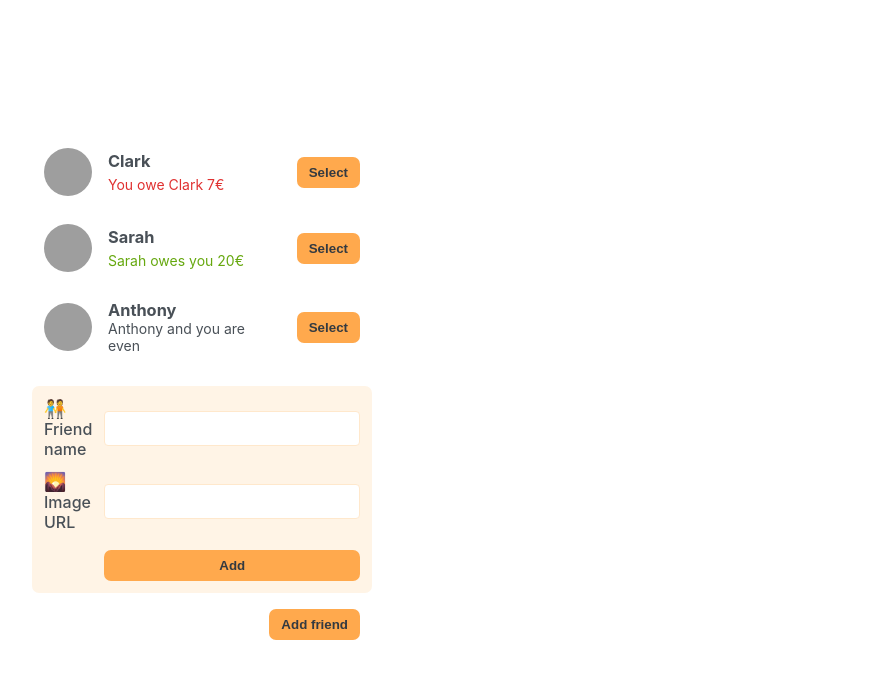
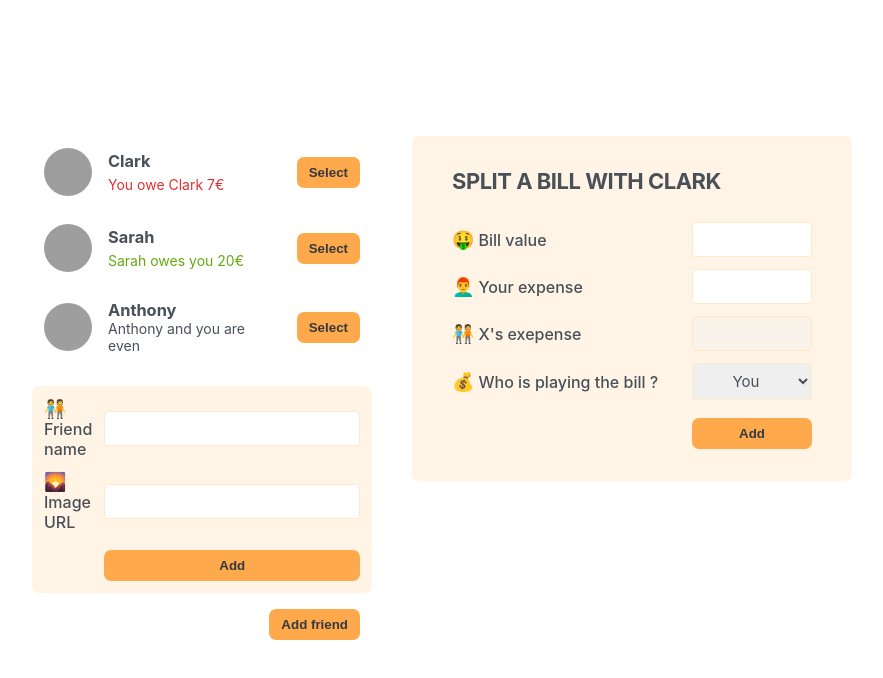
Before and after one commit to ccphung/eat-n-split, a React (Create React App) app: page / in a window 1280 px wide. Shown: the top 678 px of the page, without its empty margins (198-1081 px from the left). Built offline with nearby package versions, Linux system fonts and the light colour scheme; grey boxes are pictures that could not be loaded.

Commit message:
create splitting the bill form

```diff
--- a/src/App.js
+++ b/src/App.js
@@ -27,6 +27,8 @@
         <FormAddFriend />
         <Button>Add friend</Button>
       </div>
+
+      <FormSplitBill />
     </div>
   );
 }
@@ -83,3 +85,27 @@
     </form>
   );
 }
+
+function FormSplitBill() {
+  return (
+    <form className="form-split-bill">
+      <h2>Split a bill with Clark</h2>
+      <label>🤑Bill value</label>
+      <input type="text" />
+
+      <label>👨‍🦰Your expense</label>
+      <input type="text" />
+
+      <label>🧑‍🤝‍🧑X's exepense</label>
+      <input type="text" disabled />
+
+      <label>💰Who is playing the bill ?</label>
+      <select>
+        <option value="user">You</option>
+        <option value="friend">Clark</option>
+      </select>
+
+      <Button>Add</Button>
+    </form>
+  );
+}
```
